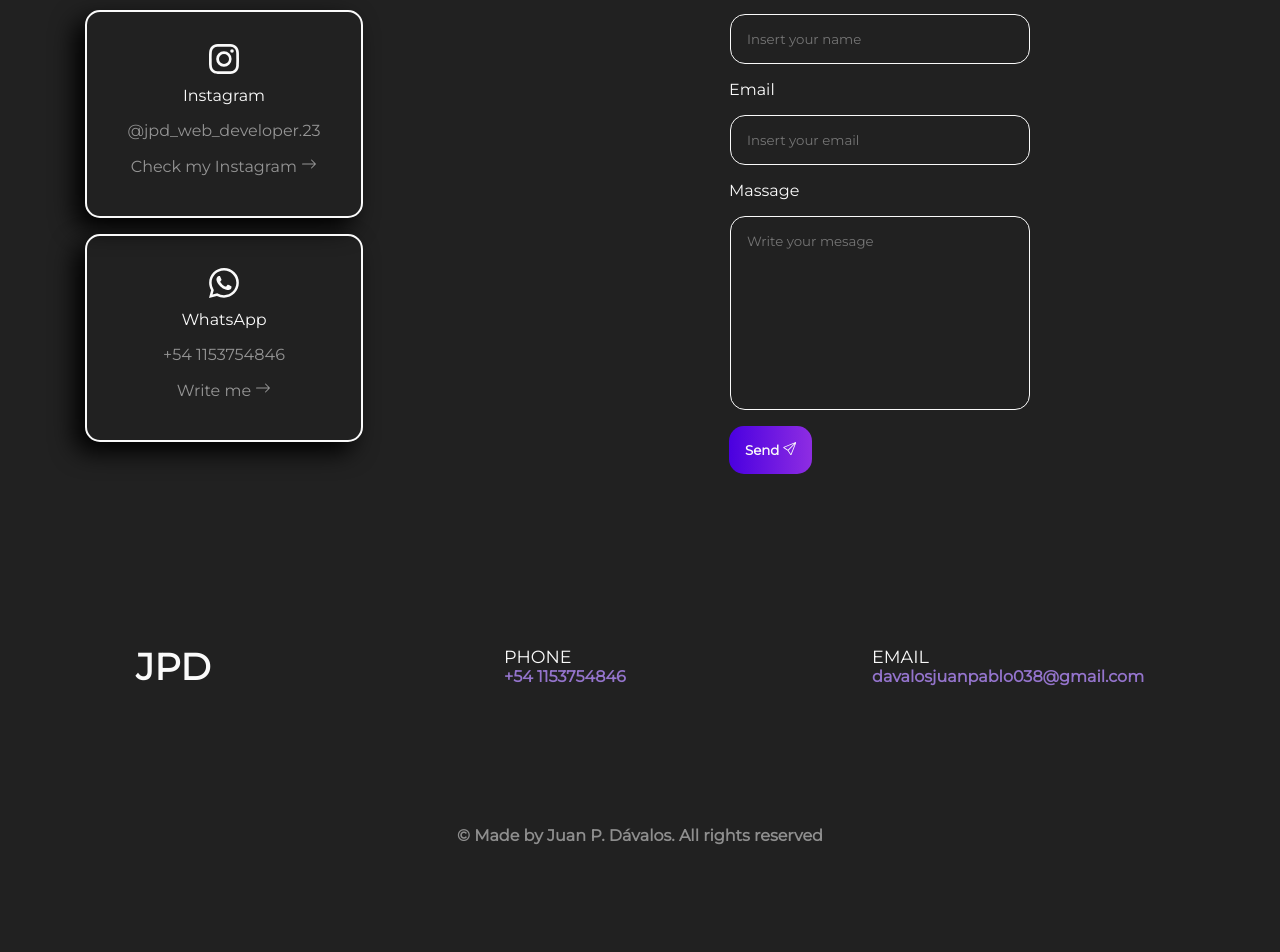
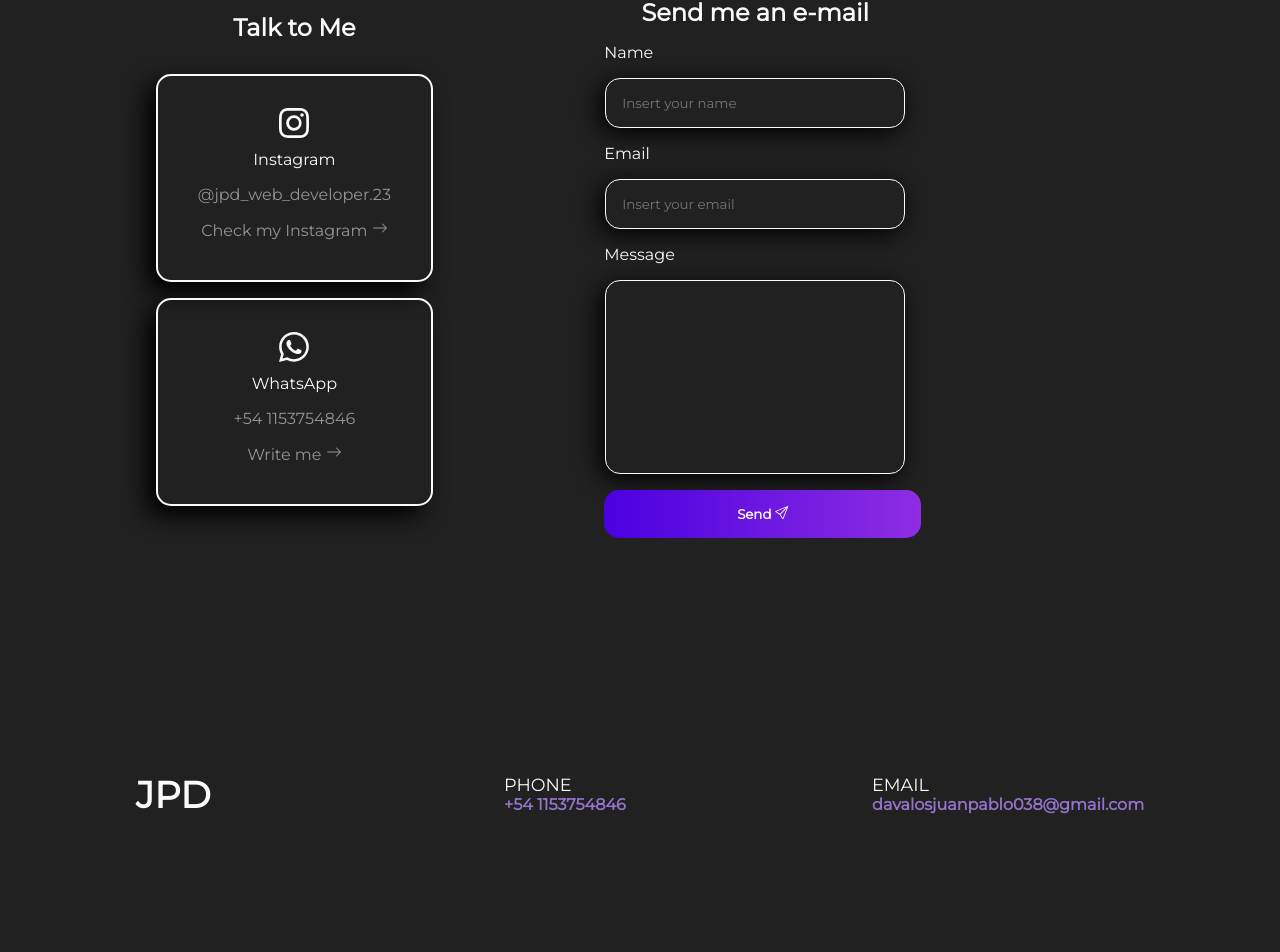
Before and after one commit to DavaJuan/Portafolio, a React (Vite) app: page / in a window 1280 px wide. Shown: the part 4127-5079 px from the top of the page. Before the commit the page ends 4993 px from the top, so only its background shows below. Built offline with nearby package versions, Linux system fonts and the light colour scheme.

Commit message:
Form created

```diff
--- a/package.json
+++ b/package.json
@@ -9,6 +9,7 @@
     "preview": "vite preview"
   },
   "dependencies": {
+    "@emailjs/browser": "^3.11.0",
     "react": "^18.2.0",
     "react-dom": "^18.2.0",
     "react-icons": "^4.8.0",
--- a/src/Components/Contact/Contact.css
+++ b/src/Components/Contact/Contact.css
@@ -13,6 +13,7 @@
   height: auto;
   width: auto;
   color: var(--primaryTextColor);
+  padding: 2rem;
 }
 
 .contAll h3{
@@ -23,10 +24,10 @@
 
 .contactGrid{
   display: grid;
-  grid-template-columns: 35% 65%;
+  grid-template-columns: 40% 40% 20%;
   justify-items: center;
   align-items: center;
-  gap: 1rem;
+  padding: 2rem;
 }
 
 .contacts{
@@ -86,6 +87,7 @@
   border: 1px solid var(--primaryTextColor);
   border-radius: 15px;
   color: var(--primaryTextColor);
+  box-shadow: -5px 5px 25px var(--primaryDarkColor);
 }
 
 .inputs label{
@@ -100,6 +102,7 @@
   border-radius: 15px;
   color: var(--primaryTextColor);
   resize: none;
+  box-shadow: -5px 5px 25px var(--primaryDarkColor);
 }
 
 .buttonSend{
--- a/src/Components/Contact/Contact.jsx
+++ b/src/Components/Contact/Contact.jsx
@@ -1,9 +1,30 @@
-import React from 'react';
+import React, { useRef } from 'react';
+import emailjs from '@emailjs/browser';
 import { BsWhatsapp,BsInstagram,BsSend,BsArrowRight } from 'react-icons/bs';
 
 import './Contact.css';
 
 const Contact = () => {
+
+  const form = useRef();
+
+  const sendEmail = (e) => {
+    e.preventDefault();
+
+    emailjs.sendForm(
+      'service_ldaidad',
+      'template_0fjt6az',
+       form.current,
+      'vsv1o8h3GCgxnNB-l')
+      .then((result) => {
+          console.log(result.text);
+          alert('Message sent!');
+      }, (error) => {
+          console.log(error.text);
+      });
+  };
+
+
   return (
     <div className='contAll'>
       <h3>Contact Me</h3>
@@ -25,15 +46,32 @@ const Contact = () => {
         </div>
         <div className='form'>
           <h4>Send me an e-mail</h4>
-          <div className='inputs'>
+          <div >
+          <form className='inputs' ref={form} onSubmit={sendEmail}>
             <label>Name</label>
+            <input
+              type="text"
+              name="user_name"
+              placeholder='Insert your name'
+            />
+            <label>Email</label>
+            <input
+              type="email"
+              name="user_email"
+              placeholder='Insert your email'
+            />
+            <label>Message</label>
+            <textarea name="message" cols="30" rows="10"/>
+            <button className='buttonSend' type="submit" value="Send">Send <BsSend /></button>
+          </form>
+            {/* <label>Name</label>
             <input type="text" placeholder='Insert your name'/>
             <label>Email</label>
             <input type="text" placeholder='Insert your email'/>
             <label>Massage</label>
-            <textarea name="message" cols="30" rows="10" placeholder='Write your mesage'></textarea>
+            <textarea name="message" cols="30" rows="10" placeholder='Write your mesage'></textarea> */}
           </div>
-          <button className='buttonSend'>Send <BsSend /></button>
+          {/* <button className='buttonSend'>Send</button> */}
         </div>
       </div>
     </div>
--- a/src/Components/Footer2/Footer2.jsx
+++ b/src/Components/Footer2/Footer2.jsx
@@ -5,7 +5,7 @@ const Footer2 = () => {
   return (
     <div className='sub-footer'>
       <h4>
-        © Made by Juan P. Dávalos. All rights reserved
+        © Made by JPD. All rights reserved
       </h4>
     </div>
   );
--- a/src/Components/Projects/Projects.jsx
+++ b/src/Components/Projects/Projects.jsx
@@ -6,7 +6,7 @@ import './Projects.css';
 const Projects = () => {
   return (
     <div className='proyects-body'>
-      <h3 className='proyects-title'>My Projects</h3>
+      <h3 className='proyects-title'>Projects</h3>
       <div className='container-proyects'>
         <Cards />
       </div>
```
Also changed, not shown: src/Components/Contact/img/coding.svg (added), 1 other file (tests, documents, lock files or other folders).
